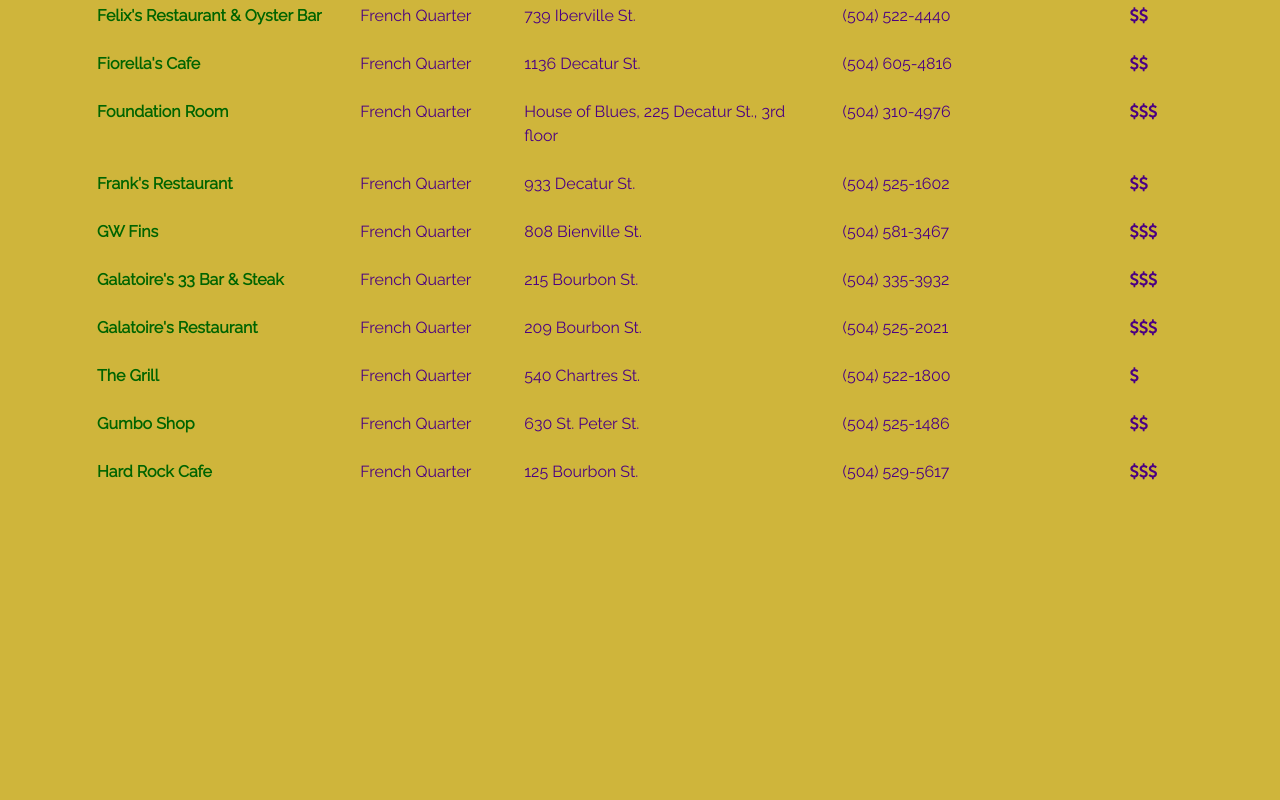
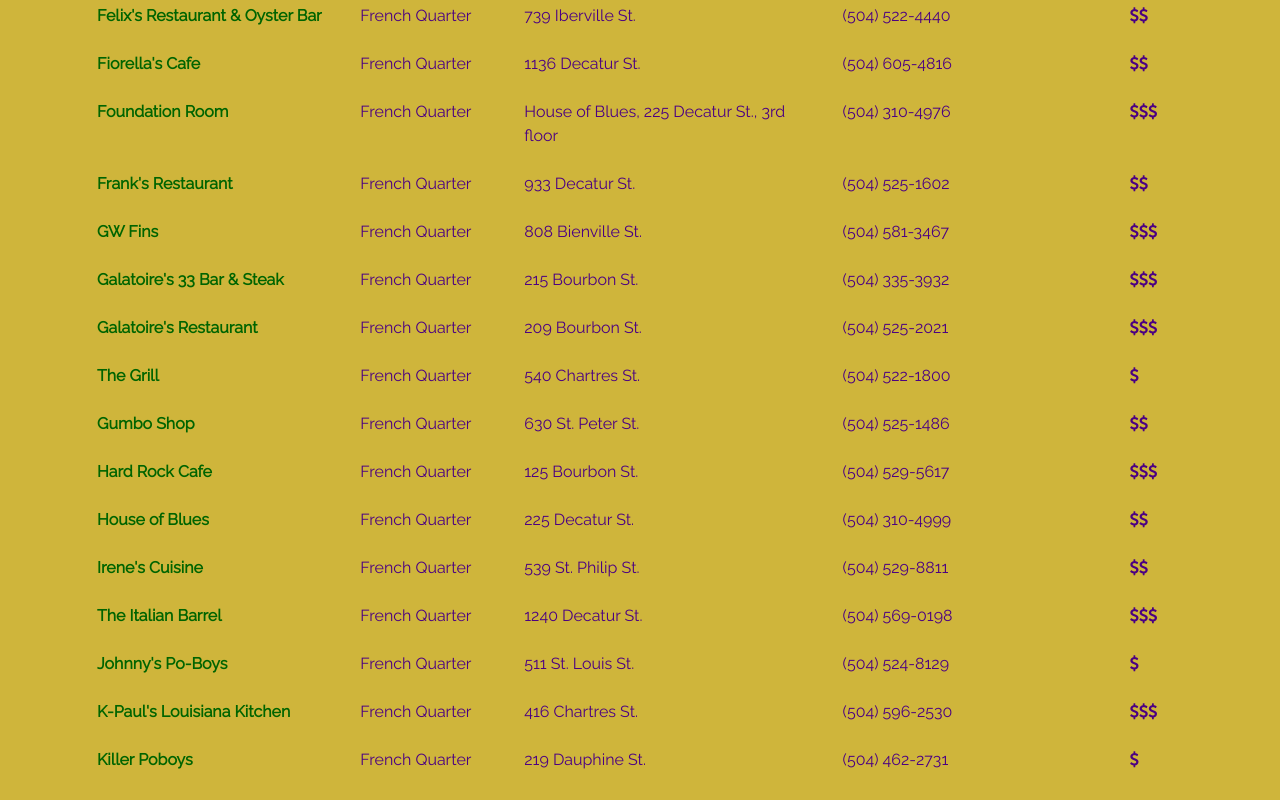
Before and after one commit to fredosantana/nola_restaurants, a plain HTML site: page index.html in a window 1280 px wide. Shown: the part 2955-3755 px from the top of the page. Before the commit the page ends 3467 px from the top, so only its background shows below. Drawn offline with Linux system fonts and the light colour scheme.

Commit message:
New restaurants added

```diff
--- a/index.html
+++ b/index.html
@@ -481,12 +481,55 @@
                 <td class="price"><i class="fa fa-usd" aria-hidden="true"></i><i class="fa fa-usd" aria-hidden="true"></i></td>
               </tr>
               <tr>
-                <td class="restaurant"><a id="hardrock" href="http://www.hardrock.com/cafes/new-orleans">Hard Rock Cafe</a></td>
+                <td class="restaurant"><a id="hardrock" href="http://www.hardrock.com/cafes/new-orleans" target="_blank">Hard Rock Cafe</a></td>
                 <td class="neighborhood">French Quarter</td>
                 <td class="address">125 Bourbon St.</td>
                 <td class="number">(504) 529-5617</td>
                 <td class="price"><i class="fa fa-usd" aria-hidden="true"></i><i class="fa fa-usd" aria-hidden="true"></i><i class="fa fa-usd" aria-hidden="true"></i></td>
               </tr>
+              <tr>
+                <td class="restaurant"><a id="hob" href="http://www.houseofblues.com/neworleans/" target="_blank">House of Blues</a></td>
+                <td class="neighborhood">French Quarter</td>
+                <td class="address">225 Decatur St.</td>
+                <td class="number">(504) 310-4999</td>
+                <td class="price"><i class="fa fa-usd" aria-hidden="true"></i><i class="fa fa-usd" aria-hidden="true"></i></td>
+              </tr>
+              <tr>
+                <td class="restaurant"><a id="irenes" href="#">Irene's Cuisine</a></td>
+                <td class="neighborhood">French Quarter</td>
+                <td class="address">539 St. Philip St.</td>
+                <td class="number">(504) 529-8811</td>
+                <td class="price"><i class="fa fa-usd" aria-hidden="true"></i><i class="fa fa-usd" aria-hidden="true"></i></td>
+              </tr>
+              <tr>
+                <td class="restaurant"><a id="italian_barrel" href="#">The Italian Barrel</a></td>
+                <td class="neighborhood">French Quarter</td>
+                <td class="address">1240 Decatur St.</td>
+                <td class="number">(504) 569-0198</td>
+                <td class="price"><i class="fa fa-usd" aria-hidden="true"></i><i class="fa fa-usd" aria-hidden="true"></i><i class="fa fa-usd" aria-hidden="true"></i></td>
+              </tr>
+              <tr>
+                <td class="restaurant"><a id="johnnys" href="http://www.johnnyspoboy.com" target="_blank">Johnny's Po-Boys</a></td>
+                <td class="neighborhood">French Quarter</td>
+                <td class="address">511 St. Louis St.</td>
+                <td class="number">(504) 524-8129</td>
+                <td class="price"><i class="fa fa-usd" aria-hidden="true"></i></td>
+              </tr>
+              <tr>
+                <td class="restaurant"><a id="k-pauls" href="http://www.kpauls.com" target="_blank">K-Paul's Louisiana Kitchen</a></td>
+                <td class="neighborhood">French Quarter</td>
+                <td class="address">416 Chartres St.</td>
+                <td class="number">(504) 596-2530</td>
+                <td class="price"><i class="fa fa-usd" aria-hidden="true"></i><i class="fa fa-usd" aria-hidden="true"></i><i class="fa fa-usd" aria-hidden="true"></i></td>
+              </tr>
+              <tr>
+                <td class="restaurant"><a id="killer_pb1" href="http://www.killerpoboys.com" target="_blank">Killer Poboys</a></td>
+                <td class="neighborhood">French Quarter</td>
+                <td class="address">219 Dauphine St.</td>
+                <td class="number">(504) 462-2731</td>
+                <td class="price"><i class="fa fa-usd" aria-hidden="true"></i></td>
+              </tr>
+
             </tbody>
           </table>
         </div>
```
